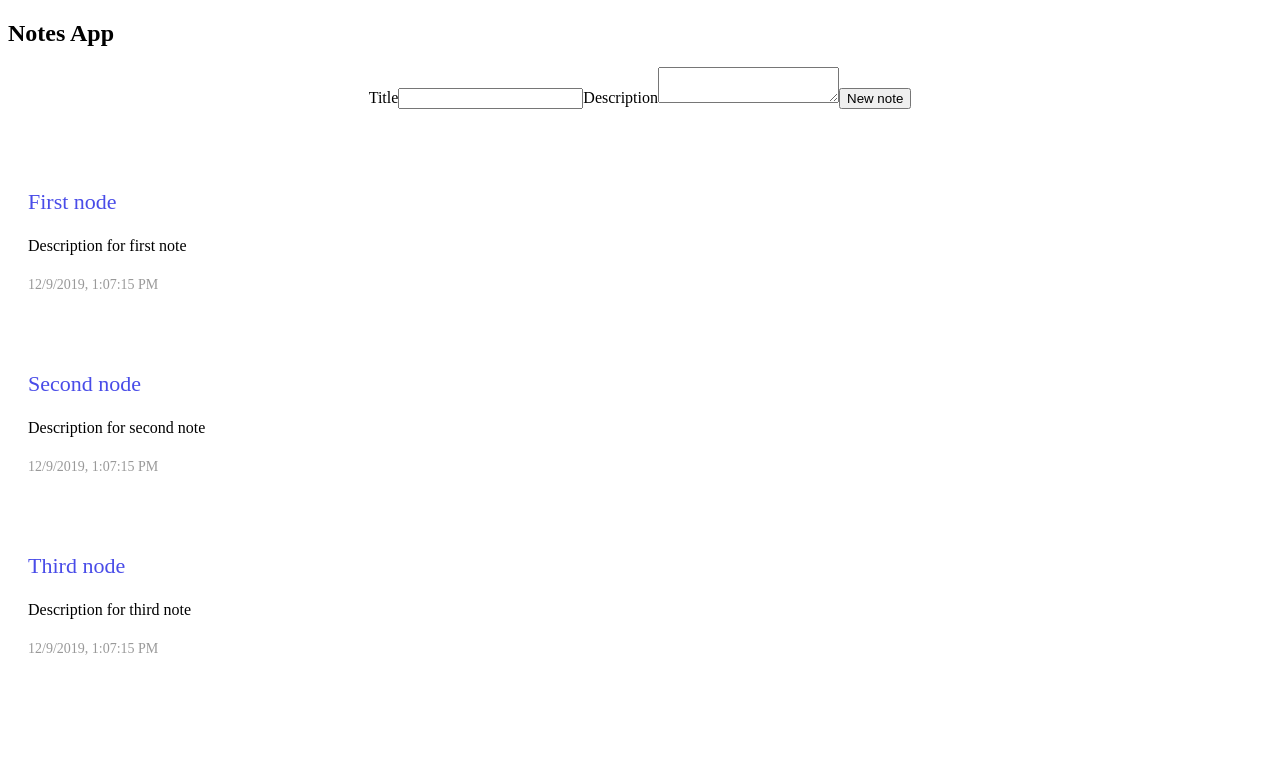
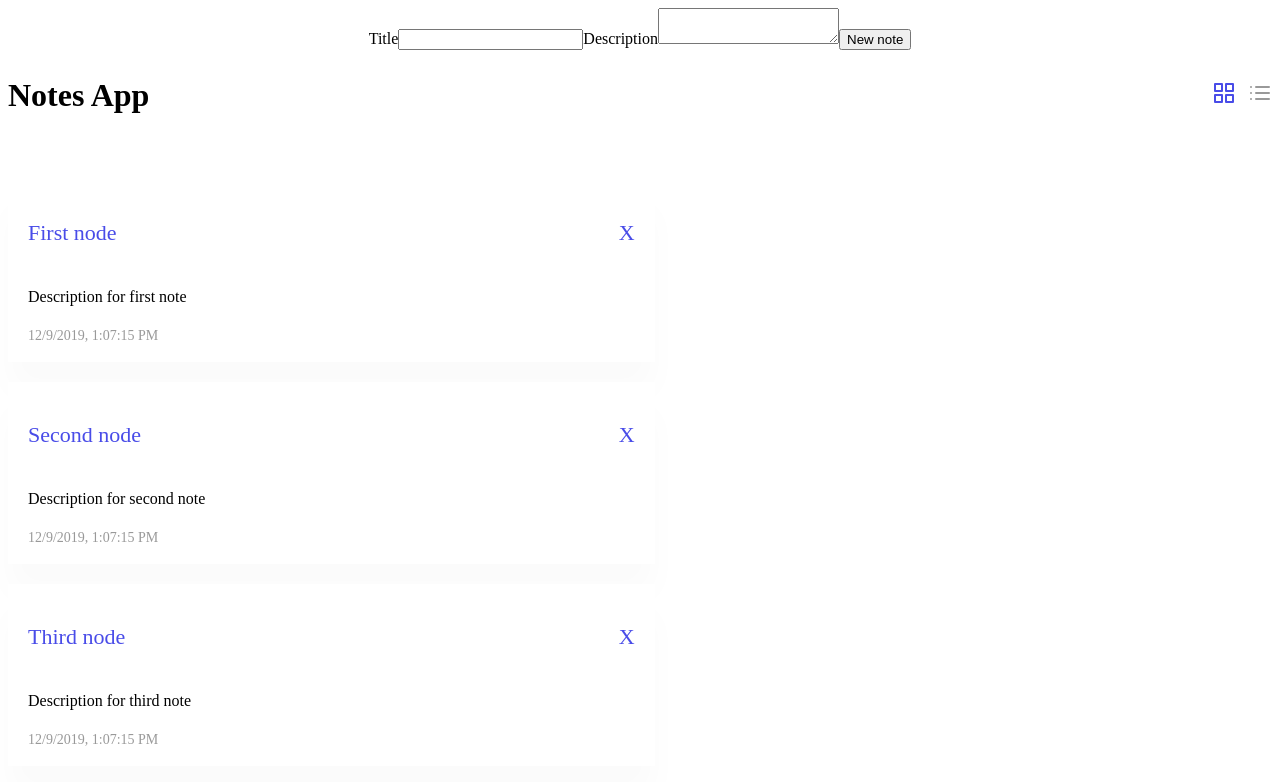
Before and after one commit to Safyann/Note-App-Vue, a Vue app: page / in a window 1280 px wide. Shown: the top 782 px of the page. Built offline with nearby package versions, Linux system fonts and the light colour scheme; the HTML template or start-up script is replaced by a standard one.

Commit message:
add remove and toogle

```diff
--- a/src/App.vue
+++ b/src/App.vue
@@ -3,13 +3,62 @@
     <div class="wrapper-content">
       <section>
         <div class="container">
-          <h1>{{ title }}</h1>
-
+          <!-- message -->
           <message v-if="message" :message="message" />
 
+          <!-- new note -->
           <newNote :note="note" @addNote="addNote" />
 
-          <notes :notes="notes" />
+          <!-- title -->
+          <div class="note-header">
+            <h1>{{ title }}</h1>
+            <div class="icons">
+              <svg
+                :class="{active: grid}"
+                @click="grid = true"
+                style="cursor:pointer"
+                xmlns="http://www.w3.org/2000/svg"
+                width="24"
+                height="24"
+                viewBox="0 0 24 24"
+                fill="none"
+                stroke="currentColor"
+                stroke-width="2"
+                stroke-linecap="round"
+                stroke-linejoin="round"
+              >
+                <rect x="3" y="3" width="7" height="7" />
+                <rect x="14" y="3" width="7" height="7" />
+                <rect x="14" y="14" width="7" height="7" />
+                <rect x="3" y="14" width="7" height="7" />
+              </svg>
+
+              <svg
+                :class="{active: !grid}"
+                @click="grid = false"
+                style="cursor:pointer"
+                xmlns="http://www.w3.org/2000/svg"
+                width="24"
+                height="24"
+                viewBox="0 0 24 24"
+                fill="none"
+                stroke="currentColor"
+                stroke-width="2"
+                stroke-linecap="round"
+                stroke-linejoin="round"
+              >
+                <line x1="8" y1="6" x2="21" y2="6" />
+                <line x1="8" y1="12" x2="21" y2="12" />
+                <line x1="8" y1="18" x2="21" y2="18" />
+                <line x1="3" y1="6" x2="3" y2="6" />
+                <line x1="3" y1="12" x2="3" y2="12" />
+                <line x1="3" y1="18" x2="3" y2="18" />
+              </svg>
+            </div>
+          </div>
+
+          <!-- note list -->
+          <notes :notes="notes" :grid="grid" @remove="removeNote" />
         </div>
       </section>
     </div>
@@ -31,6 +80,7 @@ export default {
     return {
       title: "Notes App",
       message: null,
+      grid: true,
       note: {
         title: "",
         descr: ""
@@ -73,6 +123,9 @@ export default {
       this.message = null;
       this.note.title = "";
       this.note.descr = "";
+    },
+    removeNote(index) {
+      this.notes.splice(index, 1);
     }
   }
 };
--- a/src/components/Notes.vue
+++ b/src/components/Notes.vue
@@ -1,9 +1,10 @@
 <template>
   <!-- note list -->
   <div class="notes">
-    <div class="note" v-for="(note, index) in notes" :key="index">
-      <div class="note-header">
+    <div class="note" :class="{full: !grid}" v-for="(note, index) in notes" :key="index">
+      <div class="note-header" :class="{full: !grid}">
         <p>{{ note.title }}</p>
+        <p style="cursor:pointer" @click="removeNote(index)">X</p>
       </div>
 
       <div class="note-body">
@@ -20,6 +21,15 @@ export default {
     notes: {
       type: Array,
       required: true
+    },
+    grid: {
+      type: Boolean,
+      required: true
+    }
+  },
+  methods: {
+    removeNote(index) {
+      this.$emit("remove", index);
     }
   }
 };
@@ -39,12 +49,49 @@ export default {
   padding: 18px 20px;
   margin-bottom: 20px;
   background-color: #ffffff;
+  transition: all 0.25s cubic-bezier(0.02, 0.01, 0.47, 1);
+  box-shadow: 0 30px 30px rgba($color: #000000, $alpha: 0.02);
+  &:hover {
+    box-shadow: 0 30px 30px rgba($color: #000000, $alpha: 0.04);
+    transform: translate(0, -6px);
+    transition-delay: 0s;
+  }
+  &.full {
+    width: 100%;
+    text-align: center;
+  }
 }
 
 .note-header {
+  display: flex;
+  align-items: center;
+  justify-content: space-between;
+  h1 {
+    font-size: 32px;
+  }
   p {
     color: #494ce8;
     font-size: 22px;
+  }
+  svg {
+    margin-right: 12px;
+    color: #999;
+    &:last-child {
+      margin-right: 0;
+    }
+
+    &.active {
+      color: #494ce8;
+    }
+  }
+  &.full {
+    justify-content: center;
+    p {
+      margin-right: 16px;
+      &:last-child {
+        margin-right: 0;
+      }
+    }
   }
 }
 
```
Also changed, not shown: src/assets/note-icons/column.svg (added), src/assets/note-icons/grid.svg (added).
